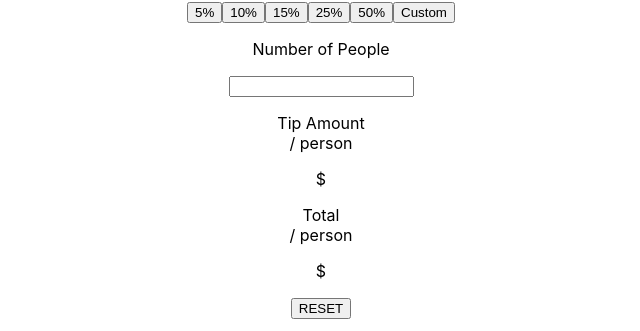
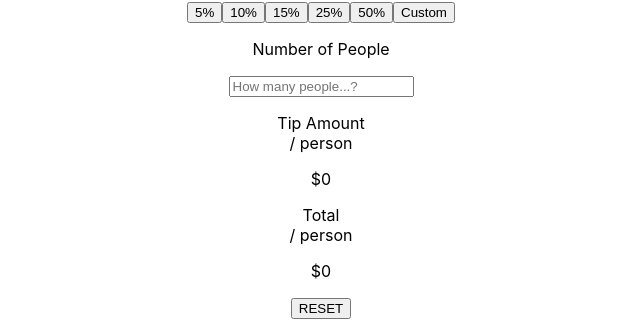
Before and after one commit to Meg-1126/tip-calcuration, a React (Create React App) app: page / in a window 1280 px wide. Shown: the part 191-522 px from the top of the page, without its empty margins (319-959 px from the left). Built offline with nearby package versions, Linux system fonts and the light colour scheme.

Commit message:
Add tip calculation event

```diff
--- a/src/App.js
+++ b/src/App.js
@@ -6,11 +6,13 @@ import {useState} from 'react';
 
 function App() {
   const [bill, setBill] = useState(0);
+  const [tip, setTip] = useState(0);
+  const [total, setTotal] = useState(0);
   return (
     <div className="App">
      <Title />
-     <InputSection bill={bill} setBill={setBill}/>
-     <ResultSection />
+     <InputSection bill={bill} setBill={setBill} tip={tip} setTip={setTip}/>
+     <ResultSection bill={bill} setBill={setBill} tip={tip} setTip={setTip} total={total} setTotal={setTotal}/>
     </div>
   );
 }
--- a/src/Components/InputSection.js
+++ b/src/Components/InputSection.js
@@ -2,25 +2,42 @@ import React, {useState} from "react";
 
 
 export default function InputSection (props) {
-  const {bill, setBill} = props;
+  const {bill, setBill, tip, setTip} = props;
   const handleChange = (e) => {
      setBill(e.target.value);
+  }
+
+  const handleClick = (e) => {
+    console.log(e.target.value);
+    if ((e.target.value === "5") && (bill > 0)) {
+      setTip(bill*0.05);
+    } else if ((e.target.value === "10") && (bill > 0)) {
+      setTip(bill*0.1);
+    } else if ((e.target.value === "15") && (bill > 0)) {
+      setTip(bill*0.15);
+    } else if ((e.target.value === "25") && (bill > 0)) {
+      setTip(bill*0.25);
+    } else if ((e.target.value === "50") && (bill > 0)) {
+      setTip(bill*0.5);
+    } else {
+      alert("You need to input custom number");
+    }
   }
   return (
     <section>
       <p>Bill</p>
-      <input placeholder="$" onChange={handleChange}></input>
+      <input type="number" placeholder="$" onChange={handleChange}></input>
       <p>Select Tip</p>
       <div className="wrapper__btn">
-       <button className="btn__percent">5%</button>
-       <button className="btn__percent">10%</button>
-       <button className="btn__percent">15%</button>
-       <button className="btn__percent">25%</button>
-       <button className="btn__percent">50%</button>
-       <button className="btn__percent">Custom</button>
+       <button className="btn__per" onClick={handleClick} value="5">5%</button>
+       <button className="btn__per" onClick={handleClick} value="10">10%</button>
+       <button className="btn__per" onClick={handleClick} value="15">15%</button>
+       <button className="btn__per" onClick={handleClick} value="25">25%</button>
+       <button className="btn__per" onClick={handleClick} value="50">50%</button>
+       <button className="btn__per" onClick={handleClick} value="custom">Custom</button>
       </div>
       <p>Number of People</p>
-      <input></input>
+      <input type="number" placeholder="How many people...?"></input>
     </section>
   );
 }
--- a/src/Components/ResultSection.js
+++ b/src/Components/ResultSection.js
@@ -1,13 +1,23 @@
 import React from "react";
 
-export default function ResultSection () {
+export default function ResultSection (props) {
+  const {bill, setBill, tip, setTip, total, setTotal} = props;
+
+  const calculateTip = () => {
+    setTip(bill * 0.05);
+  }
+
+  const handleClick = () => {
+    alert("Reset button is clicked"); //change this later
+  }
+
   return (
     <section>
       <p>Tip Amount<br/>/ person</p>
-      <p>$</p>
+      <p>${tip}</p>
       <p>Total<br/>/ person</p>
-      <p>$</p>
-      <button className="btn__reset">RESET</button>
+      <p>${total}</p>
+      <button className="btn__reset" onClick={handleClick}>RESET</button>
     </section>
   );
 }
```
